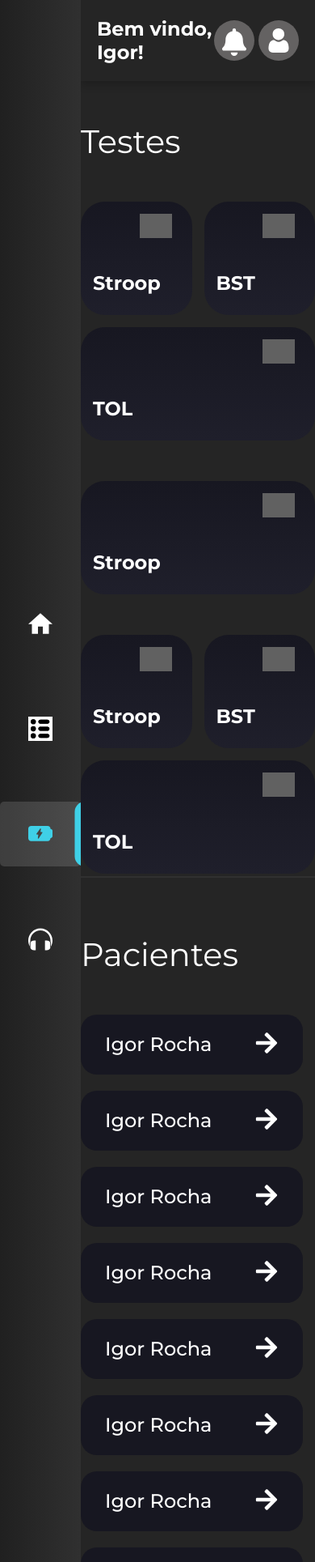
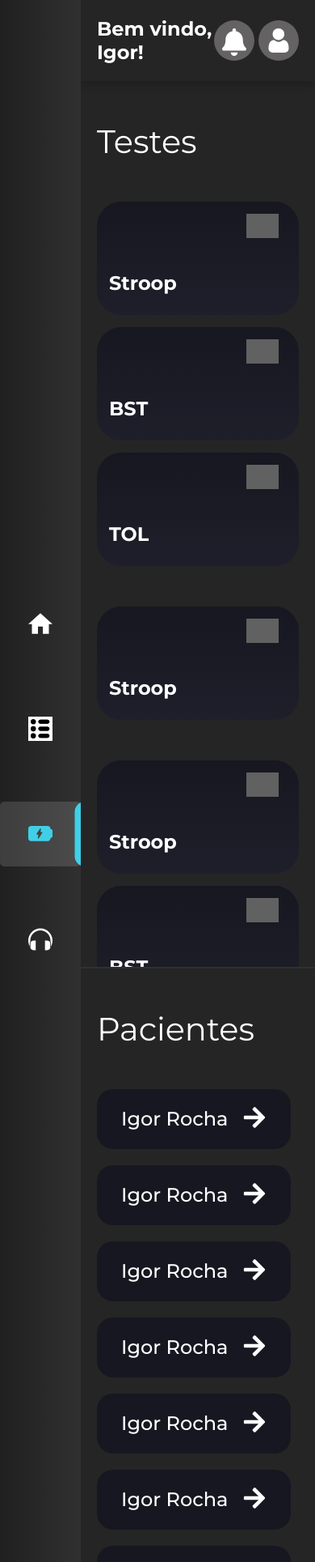
Before and after one commit to igorroc/pebl-web, a web app: file user.html in a window 390 px wide. Shown: the whole page at 81% size. Run offline with its HTML, style and script files only (its server is not run), Linux system fonts and the light colour scheme; grey boxes are pictures that could not be loaded.

Commit message:
[fix]: Width and padding

```diff
--- a/css/user.css
+++ b/css/user.css
@@ -411,11 +411,16 @@ main {
 @media (max-width: 700px) {
 	main{
 		flex-direction: column;
+		gap: 0;
 	}
 	#sectionLeft{
-		width: 100%;
-		padding: 0;
+		width: calc(100% - 40px);
+		padding: 0 20px;
 
 		border-bottom: 2px solid #303030;
 	}
+	#sectionRight{
+		width: calc(100% - 40px);
+		padding: 0 20px;
+	}
 }
```
